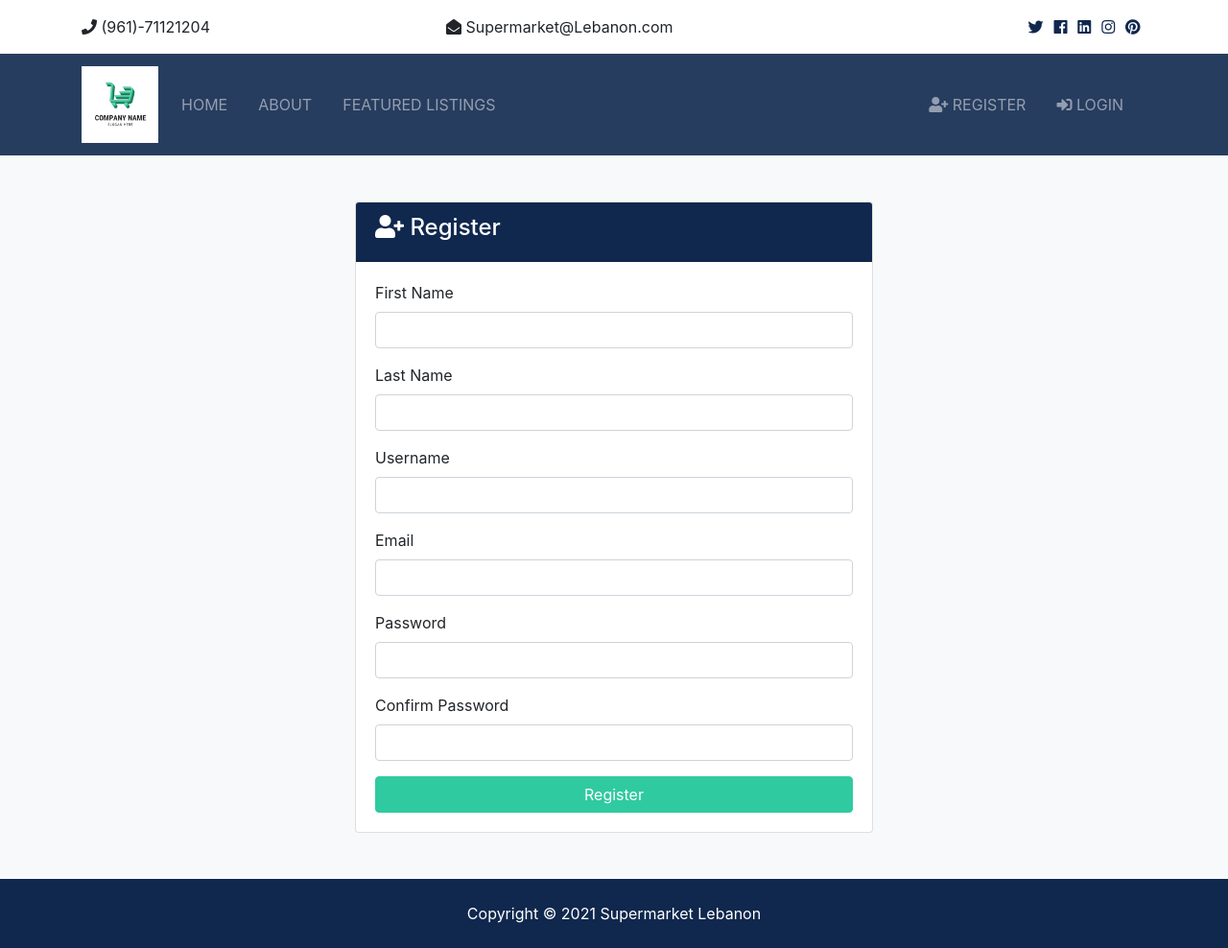
After one commit to Youssef140/Advanced-EMarket-System, a Django app: page /register in a window 1280 px wide. The commit adds this page. Shown: the whole page at 96% size. Run offline with Django 3.2, Linux system fonts and the light colour scheme; some libraries are stand-ins or nearby versions.

Commit message:
Fixed the listings page, added the register html file and login html file. Also, i linked the reg html file and login html file to the viewspy and urls.py in the pages folder.

```diff
--- a/e_market/pages/urls.py
+++ b/e_market/pages/urls.py
@@ -4,4 +4,7 @@ from . import views
 urlpatterns = [
     path('',views.index,name='index'),#root path,name is a name that will allow us to reference this path through it
     path('about',views.about,name='about'),
+    path('register',views.register,name='register'),
+    path('login', views.login, name='login'),
+
 ]
--- a/e_market/pages/views.py
+++ b/e_market/pages/views.py
@@ -6,3 +6,9 @@ def index(request):
 
 def about(request):
     return render(request,'pages/about.html')
+
+def register(request):
+    return render(request,'pages/register.html')
+
+def login(request):
+    return render(request,'pages/login.html')
--- a/e_market/templates/pages/index.html
+++ b/e_market/templates/pages/index.html
@@ -203,7 +203,7 @@
           <p>We deliver to your place!</p>
         </div>
         <div class="col-md-4">
-          <i class="fas fa-info-circle fa-5x mr-0"></i>
+          <i class="fas fa-info-circle fa-4x mr-0"></i>
           <hr>
           <h3>About Us</h3>
           <p>We are a young team of engineers developing our first website for a Lebanese Supermarket!</p>
--- /dev/null
+++ b/e_market/templates/pages/register.html
@@ -0,0 +1,49 @@
+{% extends 'base.html' %}
+{% load static %}
+{% block content %}
+
+  <section id="register" class="bg-light py-5">
+    <div class="container">
+      <div class="row">
+        <div class="col-md-6 mx-auto">
+          <div class="card">
+            <div class="card-header bg-primary text-white">
+              <h4>
+                <i class="fas fa-user-plus"></i> Register</h4>
+            </div>
+            <div class="card-body">
+                <form action="{% url 'index' %}">
+                  <div class="form-group">
+                  <label for="first_name">First Name</label>
+                  <input type="text" name="first_name" id = "first_name"class="form-control" required>
+                </div>
+                <div class="form-group">
+                  <label for="last_name">Last Name</label>
+                  <input type="text" name="last_name" id = "last_name" class="form-control" required>
+                </div>
+                <div class="form-group">
+                  <label for="username">Username</label>
+                  <input type="text" name="username" id="username" class="form-control" required>
+                </div>
+                <div class="form-group">
+                  <label for="email">Email</label>
+                  <input type="email" name="email" id = "email" class="form-control" required>
+                </div>
+                <div class="form-group">
+                  <label for="pwd">Password</label>
+                  <input type="password" name="password" id ="pwd" class="form-control" required>
+                </div>
+                <div class="form-group">
+                  <label for="pwd2">Confirm Password</label>
+                  <input type="password" name="password2" id = "pwd2" class="form-control" required>
+                </div>
+                <input type="submit" value="Register" class="btn btn-secondary btn-block">
+              </form>
+            </div>
+          </div>
+        </div>
+      </div>
+    </div>
+  </section>
+
+{% endblock %}
--- a/e_market/templates/partials/_navbar.html
+++ b/e_market/templates/partials/_navbar.html
@@ -41,11 +41,11 @@
 
         <ul class="navbar-nav ml-auto">
           <li class="nav-item mr-3">
-            <a class="nav-link" href="register.html">
+            <a class="nav-link" href="{% url 'register' %}">
               <i class="fas fa-user-plus"></i> Register</a>
           </li>
           <li class="nav-item mr-3">
-            <a class="nav-link" href="login.html">
+            <a class="nav-link" href="{% url 'login' %}">
               <i class="fas fa-sign-in-alt"></i>
 
               Login</a>
--- a/e_market/templates/partials/_topbar.html
+++ b/e_market/templates/partials/_topbar.html
@@ -10,19 +10,19 @@
         </div>
         <div class="col-md-4">
           <div class="social text-right">
-            <a href="#">
+            <a href="https://www.twitter.com">
               <i class="fab fa-twitter"></i>
             </a>
-            <a href="#">
+            <a href="https://www.facebook.com/">
               <i class="fab fa-facebook"></i>
             </a>
-            <a href="#">
+            <a href="https://www.linkedin.com/">
               <i class="fab fa-linkedin"></i>
             </a>
-            <a href="#">
+            <a href="https://www.instagram.com/">
               <i class="fab fa-instagram"></i>
             </a>
-            <a href="#">
+            <a href="https://www.pinterest.com/">
               <i class="fab fa-pinterest"></i>
             </a>
           </div>
```
Also changed, not shown: e_market/templates/listings/listings.html (+0 -39 lines), e_market/templates/pages/about.html (+4 -4 lines), e_market/templates/pages/login.html (added, +35 -0 lines), e_market/e_market/static/img/jenny.jpg (added), e_market/e_market/static/img/kyle.jpg (added), e_market/e_market/static/img/mark.jpg (added), 1 other file.
